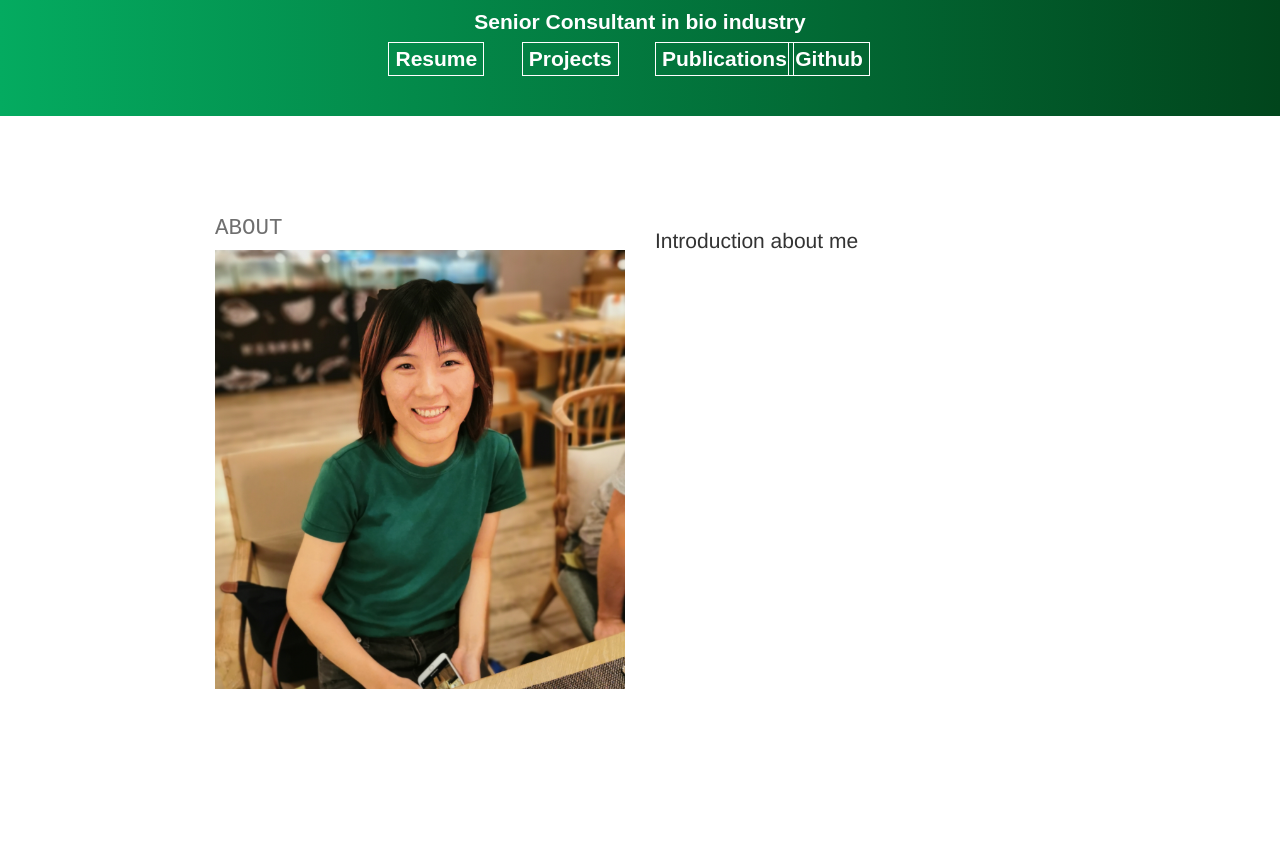
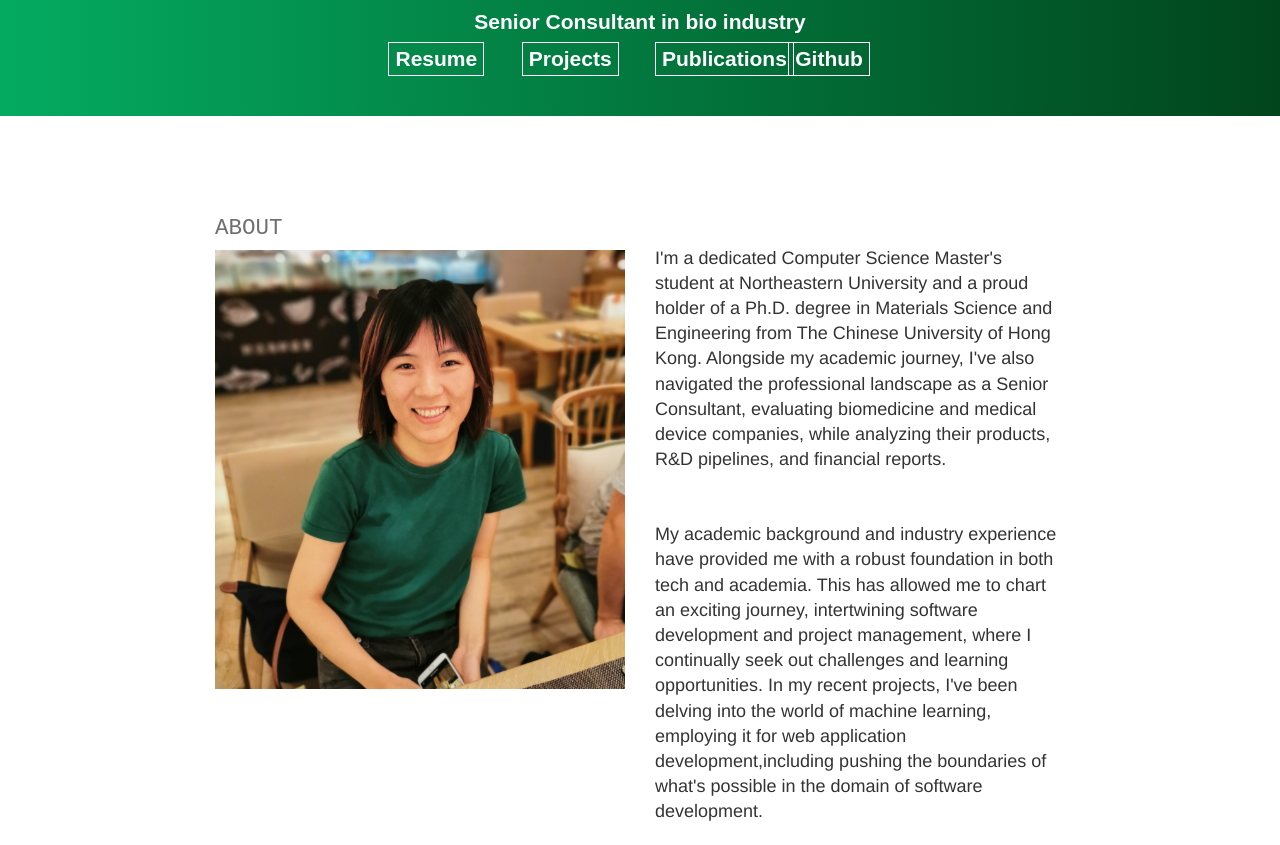
Before and after one commit to yx-nie/YongxingNie.github.io, a plain HTML site: page index.html in a window 1280 px wide. Shown: the part 148-993 px from the top of the page. Before the commit the page ends 837 px from the top, so only its background shows below. Drawn offline with Linux system fonts and the light colour scheme.

Commit message:
new style

```diff
--- a/css/main.css
+++ b/css/main.css
@@ -173,7 +173,8 @@ a {
   color: initial;
 }
 p.lead {
-  margin-top: 30px;
+  font-size: 18px;
+  margin-top: 50px;
 }
 ::selection {
   background: #555;
--- a/index.html
+++ b/index.html
@@ -51,7 +51,19 @@
                 <img src="img/selfie.JPG" class="img"  alt="img" />
             </div>
             <div class="col-sm-6">
-                <p class="lead">Introduction about me </p>
+                <p class="lead">I'm a dedicated Computer Science Master's student at Northeastern University
+                    and a proud holder of a Ph.D. degree in Materials Science and Engineering from The Chinese University of Hong Kong.
+                    Alongside my academic journey, I've also navigated the professional landscape as a Senior Consultant,
+                    evaluating biomedicine and medical device companies, while analyzing their products, R&D pipelines, and financial reports.
+                </p>
+                <p class="lead">
+                    My academic background and industry experience have provided me with a robust foundation in both tech and academia.
+                    This has allowed me to chart an exciting journey, intertwining software development and project management,
+                    where I continually seek out challenges and learning opportunities.
+                    In my recent projects, I've been delving into the world of machine learning,
+                    employing it for web application development,including
+                    pushing the boundaries of what's possible in the domain of software development.
+                </p>
             </div>
         </div>
     </div>
```
Also changed, not shown: pages/publications.html (+1 -1 lines).
